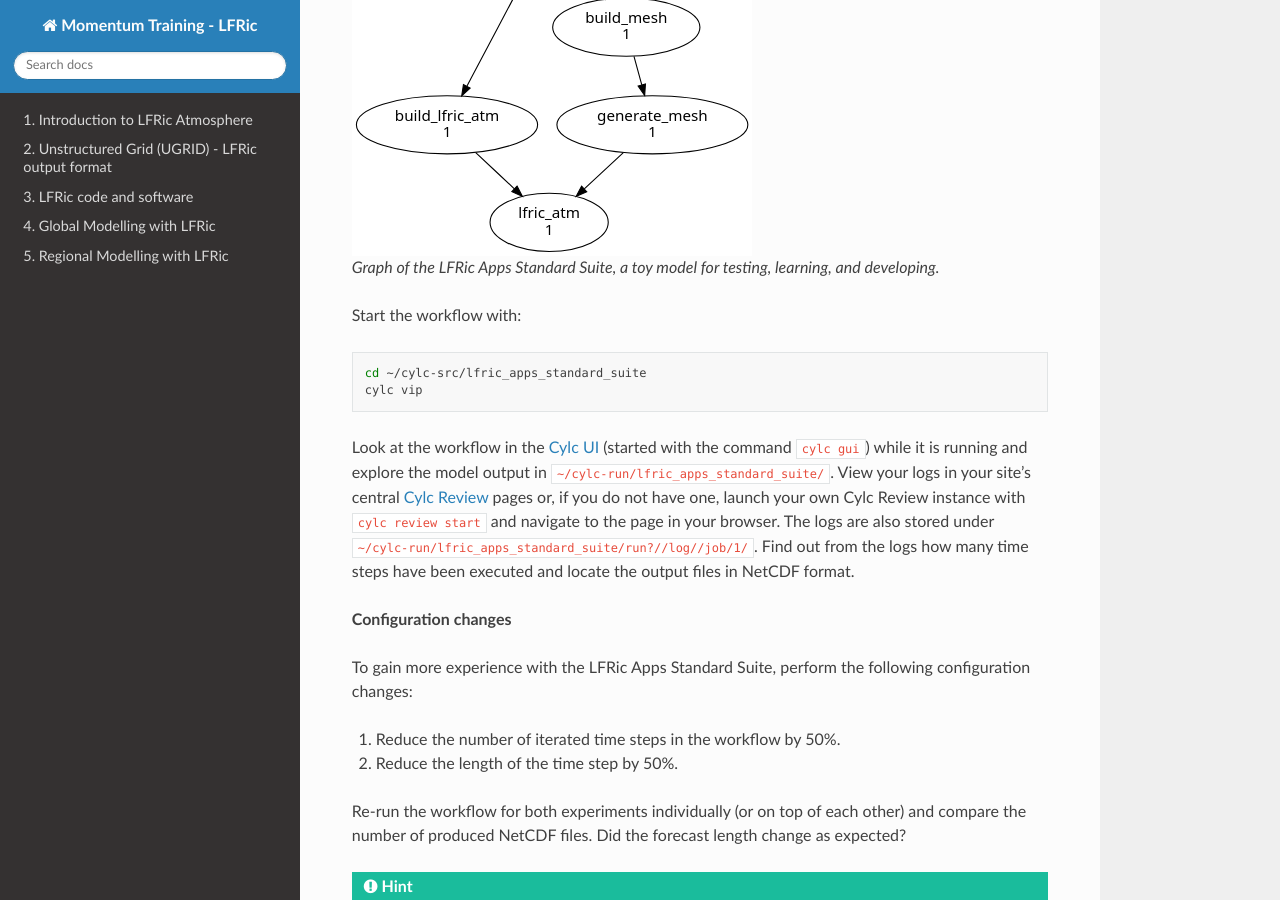
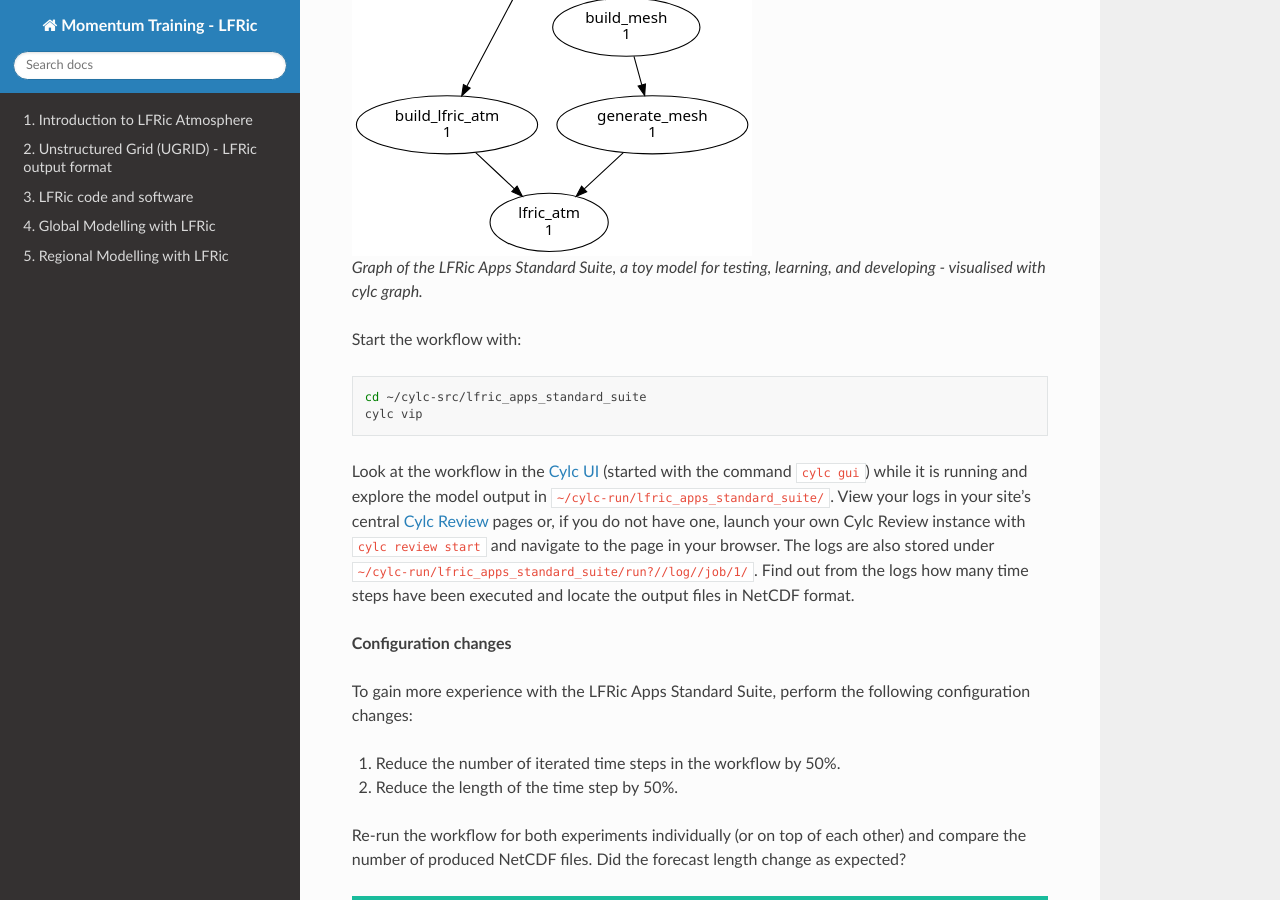
Before and after one commit to MetOffice/LFRic-Atmosphere-Training, a Sphinx documentation site: the page built from source/lfric_infrastructure/practical_standart_suite.rst, in a window 1280 px wide and 900 px high, scrolled down 684 px. Built offline with Sphinx 7.4.7 and the Read the Docs theme 3.1.0, drawn with Linux system fonts in a browser that asks for light colours.

Commit message:
Add details about cylc graph to figure caption

```diff
--- a/source/lfric_infrastructure/practical_standart_suite.rst
+++ b/source/lfric_infrastructure/practical_standart_suite.rst
@@ -19,7 +19,7 @@ Change to ``~/cylc-src/lfric_apps_standard_suite`` and explore the workflow in a
 .. figure:: /_static/3/lfric_apps_standard_suite.svg
   :width: 400px
 
-  Graph of the LFRic Apps Standard Suite, a toy model for testing, learning, and developing.
+  Graph of the LFRic Apps Standard Suite, a toy model for testing, learning, and developing - visualised with cylc graph.
 
 Start the workflow with:
 
```
